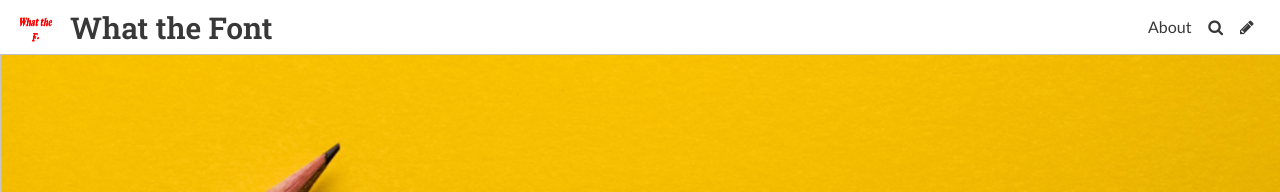
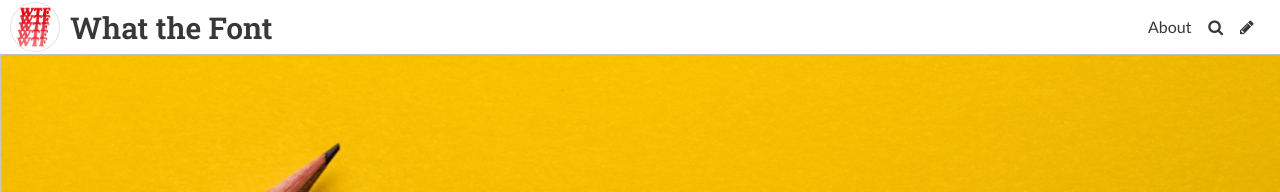
Before and after one commit to eliskevington/whatthef-, a Jekyll site: the page built from index.html, in a window 1280 px wide. Shown: the top 192 px of the page. Built offline with Jekyll 4.4.1, drawn with Linux system fonts in a browser that asks for light colours; some web fonts are replaced; the list of posts is cut into pages by our own code.

Commit message:
Update Settings “general”

```diff
--- a/_data/settings.yml
+++ b/_data/settings.yml
@@ -4,7 +4,7 @@ header_text: ""
 footer_text: I promise it stands for font
 header_feature_image: ../uploads/what-the-f-.png
 bannerheight: 60vmax
-logo: ../uploads/what-the-f-logo.png
+logo: ../uploads/wtf-logo.jpg
 favicon: /uploads/favicon.ico
 gridlayout: true
 fixednavbar: false
```
Also changed, not shown: uploads/wtf-logo.jpg (added).
